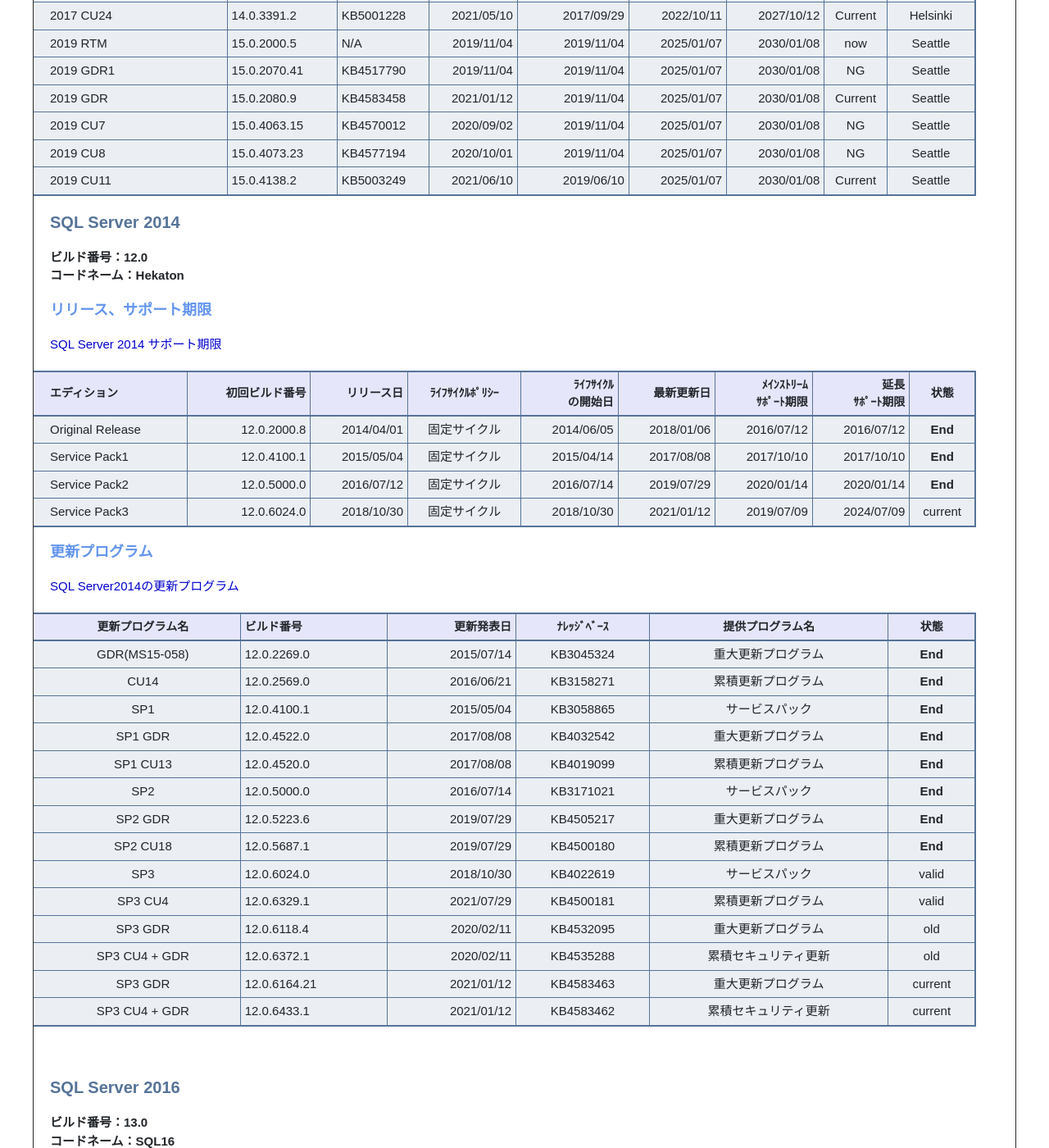
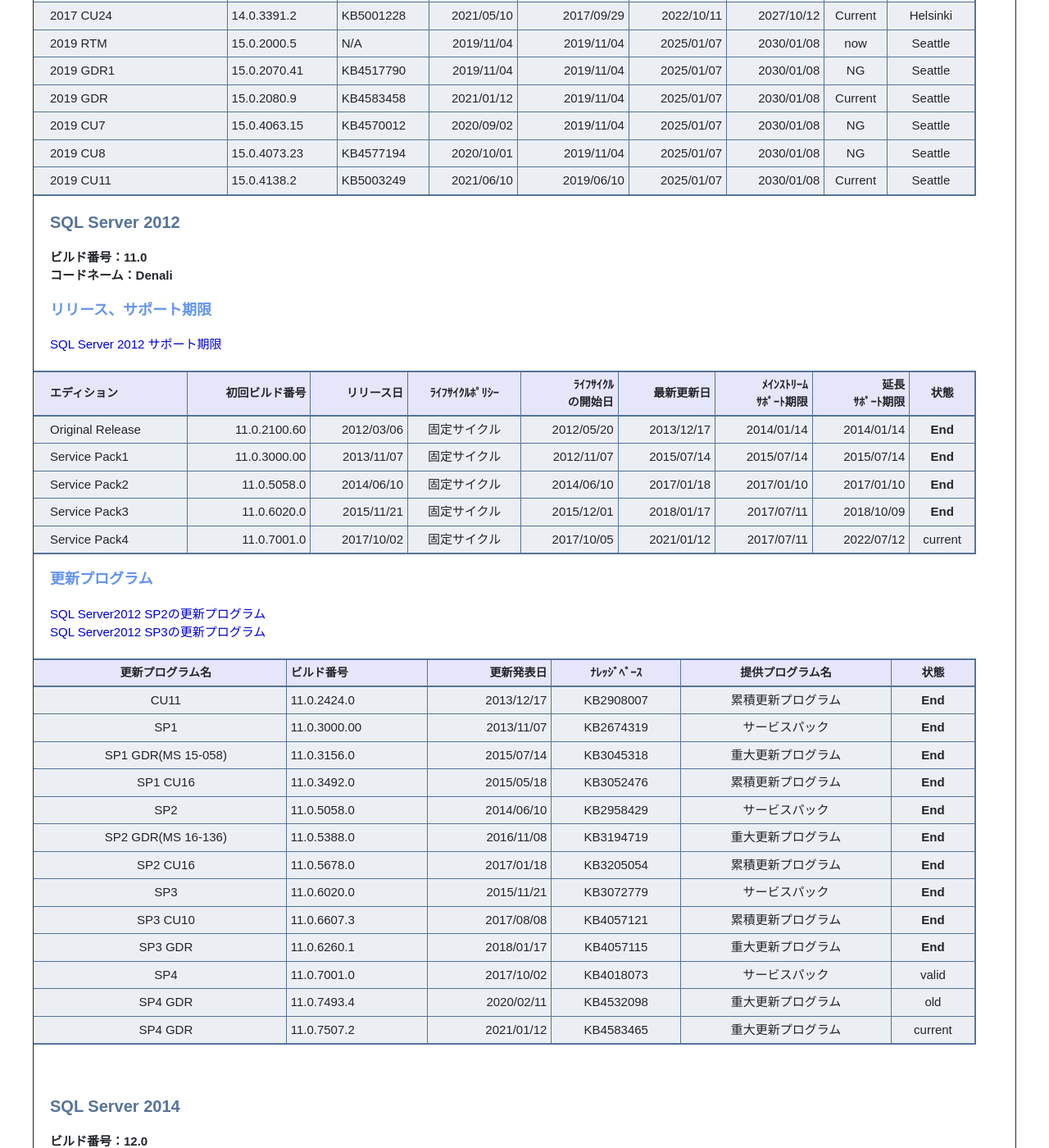
Before and after one commit to fuchu-pheasant01/fuchu-pheasant01.github.io, a Jekyll site: the page built from Contents/SqlServer/SqlServerSupport.md, in a window 1280 px wide and 1400 px high, scrolled down 4730 px. Shown: the whole window at 82% size. Built offline with Jekyll 4.4.1, drawn with Linux system fonts in a browser that asks for light colours; emoji names are drawn with the system emoji font; some of the changed text lies outside the part shown.

Commit message:
Win210703

```diff
--- a/Contents/SqlServer/SqlServerSupport.md
+++ b/Contents/SqlServer/SqlServerSupport.md
@@ -155,6 +155,43 @@ QFEはService Packとは違い、広範な環境でのテストが行われて
 | 2019 CU8             | 15.0.4073.23  | KB4577194         | 2020/10/01 |     2019/11/04 |           2025/01/07 |     2030/01/08 |   NG    |   Seattle   |
 | 2019 CU11            | 15.0.4138.2   | KB5003249         | 2021/06/10 |     2019/06/10 |           2025/01/07 |     2030/01/08 | Current |   Seattle   |
 
+### SQL Server 2012
+**ビルド番号：11.0**
+**コードネーム：Denali**
+
+#### リリース、サポート期限
+[SQL Server 2012 サポート期限](https://docs.microsoft.com/ja-jp/lifecycle/products/microsoft-sql-server-2012)
+
+| エディション       | 初回ビルド番号 | リリース日 | ﾗｲﾌｻｲｸﾙﾎﾟﾘｼｰ | ﾗｲﾌｻｲｸﾙ<br />の開始日 | 最新更新日 | ﾒｲﾝｽﾄﾘｰﾑ<br />ｻﾎﾟｰﾄ期限 | 延長<br>ｻﾎﾟｰﾄ期限 | 状態 |
+| :----------------- | -------------: | ---------: |:------------:| ---------: | ---------: | ---------: | ---------: | :-----: |
+| Original Release   | 11.0.2100.60   | 2012/03/06 | 固定サイクル | 2012/05/20 | 2013/12/17 | 2014/01/14 | 2014/01/14 | **End** |
+| Service Pack1      | 11.0.3000.00   | 2013/11/07 | 固定サイクル | 2012/11/07 | 2015/07/14 | 2015/07/14 | 2015/07/14 | **End** |
+| Service Pack2      | 11.0.5058.0    | 2014/06/10 | 固定サイクル | 2014/06/10 | 2017/01/18 | 2017/01/10 | 2017/01/10 | **End** |
+| Service Pack3      | 11.0.6020.0    | 2015/11/21 | 固定サイクル | 2015/12/01 | 2018/01/17 | 2017/07/11 | 2018/10/09 | **End** |
+| Service Pack4      | 11.0.7001.0    | 2017/10/02 | 固定サイクル | 2017/10/05 | 2021/01/12 | 2017/07/11 | 2022/07/12 | current |
+
+#### 更新プログラム
+[SQL Server2012 SP2の更新プログラム](https://support.microsoft.com/ja-jp/topic/kb2983249-sql-server-2012-sp2-%E3%81%AE%E3%83%93%E3%83%AB%E3%83%89%E3%83%90%E3%83%BC%E3%82%B8%E3%83%A7%E3%83%B3-2df8ef67-599a-b846-f0f8-c0193ea0ebad)
+[SQL Server2012 SP3の更新プログラム](https://support.microsoft.com/ja-jp/topic/kb3133750-sql-server-2012-sp3-%E3%83%93%E3%83%AB%E3%83%89%E3%83%90%E3%83%BC%E3%82%B8%E3%83%A7%E3%83%B3-a2566e34-4930-8204-1e29-a7d61ad2373a)
+
+|更新プログラム名|  ビルド番号  | 更新発表日 | ﾅﾚｯｼﾞﾍﾞｰｽ | 提供プログラム名 |  状態   |
+| :------------: | :----------- | ---------: | :-------: | :--------------: | :-----: |
+| CU11           | 11.0.2424.0  | 2013/12/17 | KB2908007 |累積更新プログラム| **End** |
+| SP1            | 11.0.3000.00 | 2013/11/07 | KB2674319 | サービスパック   | **End** |
+| SP1 GDR(MS 15-058)| 11.0.3156.0  | 2015/07/14 | KB3045318 |重大更新プログラム| **End** |
+| SP1 CU16       | 11.0.3492.0  | 2015/05/18 | KB3052476 |累積更新プログラム| **End** |
+| SP2            | 11.0.5058.0  | 2014/06/10 | KB2958429 | サービスパック   | **End** |
+| SP2 GDR(MS 16-136)| 11.0.5388.0  | 2016/11/08 | KB3194719 |重大更新プログラム| **End** |
+| SP2 CU16       | 11.0.5678.0  | 2017/01/18 | KB3205054 |累積更新プログラム| **End** |
+| SP3            | 11.0.6020.0  | 2015/11/21 | KB3072779 | サービスパック   | **End** |
+| SP3 CU10       | 11.0.6607.3  | 2017/08/08 | KB4057121 |累積更新プログラム| **End** |
+| SP3 GDR        | 11.0.6260.1  | 2018/01/17 | KB4057115 |重大更新プログラム| **End** |
+| SP4            | 11.0.7001.0  | 2017/10/02 | KB4018073 | サービスパック   |  valid  |
+| SP4 GDR        | 11.0.7493.4  | 2020/02/11 | KB4532098 |重大更新プログラム|   old   |
+| SP4 GDR        | 11.0.7507.2  | 2021/01/12 | KB4583465 |重大更新プログラム| current |
+
+<br />
+
 ### SQL Server 2014
 **ビルド番号：12.0**
 **コードネーム：Hekaton**
@@ -164,9 +201,9 @@ QFEはService Packとは違い、広範な環境でのテストが行われて
 
 | エディション       | 初回ビルド番号 | リリース日 | ﾗｲﾌｻｲｸﾙﾎﾟﾘｼｰ | ﾗｲﾌｻｲｸﾙ<br />の開始日 | 最新更新日 | ﾒｲﾝｽﾄﾘｰﾑ<br />ｻﾎﾟｰﾄ期限 | 延長<br>ｻﾎﾟｰﾄ期限 | 状態 |
 | :----------------- | -------------: | ---------: |:------------:| ---------: | ---------: | ---------: | ---------: | :-----: |
-| Original Release   | 12.0.2000.8    | 2014/04/01 | 固定サイクル | 2014/06/05 | 2018/01/06 | 2016/07/12 | 2016/07/12 | **End** |
+| Original Release   | 12.0.2000.8    | 2014/04/01 | 固定サイクル | 2014/06/05 | 2016/06/21 | 2016/07/12 | 2016/07/12 | **End** |
 | Service Pack1      | 12.0.4100.1    | 2015/05/04 | 固定サイクル | 2015/04/14 | 2017/08/08 | 2017/10/10 | 2017/10/10 | **End** |
-| Service Pack2      | 12.0.5000.0    | 2016/07/12 | 固定サイクル | 2016/07/14 | 2019/07/29 | 2020/01/14 | 2020/01/14 | **End** |
+| Service Pack2      | 12.0.5000.0    | 2016/07/12 | 固定サイクル | 2016/07/14 | 2019/07/29 | 2019/07/09 | 2020/01/14 | **End** |
 | Service Pack3      | 12.0.6024.0    | 2018/10/30 | 固定サイクル | 2018/10/30 | 2021/01/12 | 2019/07/09 | 2024/07/09 | current |
 
 #### 更新プログラム
```
Also changed, not shown: other parts of Contents/SqlServer/SqlServerSupport.md (+1 -1 lines).
